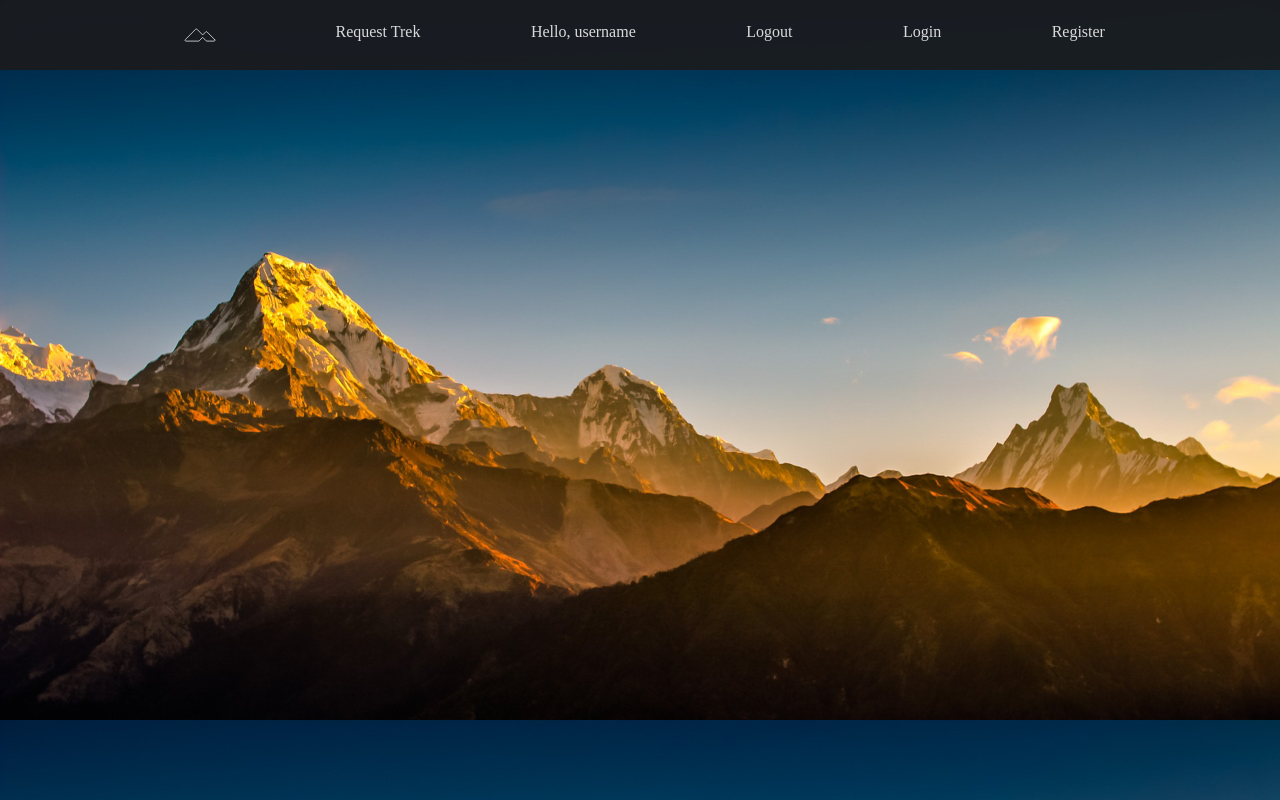
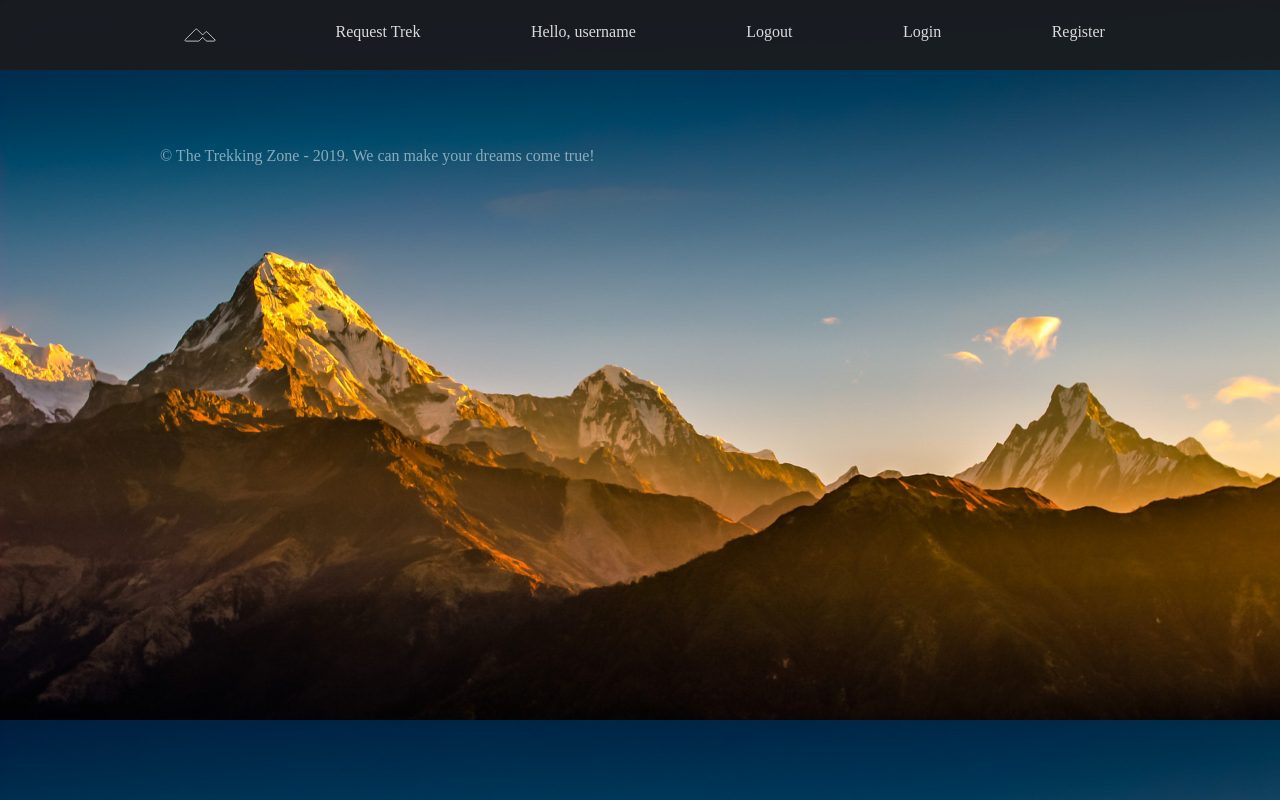
Before and after one commit to Vladimir-Petkov/TripAdventures, a React (Create React App) app: page / in a window 1280 px wide. Built offline with nearby package versions, Linux system fonts and the light colour scheme; a web font is replaced by a local one.

Commit message:
add footer page

```diff
--- a/src/App.js
+++ b/src/App.js
@@ -1,13 +1,13 @@
 import React from 'react';
 import './App.module.css';
 import Header from './Components/Header/Header';
-// import Footer from './Components/Footer/Footer';
+import Footer from './Components/Footer/Footer';
 
 const App = () => {
   return (
-    <div className="App">
+    <div>
       <Header />
-      {/* <Footer /> */}
+      <Footer />
     </div>
   );
 }
--- /dev/null
+++ b/src/Components/Footer/Footer.js
@@ -0,0 +1,21 @@
+import React from 'react';
+
+const App = () => {
+    return (
+        <footer class="container py-5 page-footer">
+            <div class="row text-center">
+                {/* <svg xmlns="http://www.w3.org/2000/svg" width="40" height="24" fill="rgba(255, 255, 255, 0.513)" stroke="currentColor"
+                    stroke-linecap="rectangle" stroke-linejoin="rectangle" stroke-width="2" class="d-block mb-2" role="img"
+                    viewBox="0 0 70.617 70.617" focusable="false">
+                    <path d="M70.031,46.254L51.69,27.912c-0.78-0.781-2.047-0.781-2.828,0l-7.281,7.28L28.028,21.639
+        c-0.75-0.75-2.078-0.75-2.828,0L0.586,46.253c-0.572,0.572-0.743,1.433-0.434,2.18S1.191,49.667,2,49.667l29.936-0.003
+        c0.531,0,1.039-0.211,1.414-0.586l8.231-8.229l8.232,8.232c0.375,0.375,0.884,0.586,1.414,0.586l17.39,0.001
+        c0.809,0,1.538-0.487,1.848-1.234S70.604,46.826,70.031,46.254z" />
+                </svg> */}
+                <p class="footer d-block mb-3">© The Trekking Zone - 2019. We can make your dreams come true!</p>
+            </div>
+        </footer>
+    );
+}
+
+export default App;
--- a/src/Components/Header/Header.js
+++ b/src/Components/Header/Header.js
@@ -3,11 +3,11 @@ import React from 'react';
 
 const Header = () => {
     return (
-        <nav class="site-header sticky-top py-1">
-            <div class="container d-flex flex-column flex-md-row justify-content-between">
-                <a class="py-3" href="/">
+        <nav className="site-header sticky-top py-1">
+            <div className="container d-flex flex-column flex-md-row justify-content-between">
+                <a className="py-3" href="/">
                     <svg xmlns="http://www.w3.org/2000/svg" width="50" height="30" fill="none" stroke="currentColor"
-                        stroke-linecap="round" stroke-linejoin="round" stroke-width="2" class="d-block mx-auto" role="img"
+                        strokeLinecap="round" stroke-linejoin="round" stroke-width="2" className="d-block mx-auto" role="img"
                         viewBox="0 0 70.617 70.617" focusable="false">
                         <title>The Trekking Zone</title>
                         <path d="M70.031,46.254L51.69,27.912c-0.78-0.781-2.047-0.781-2.828,0l-7.281,7.28L28.028,21.639
@@ -17,11 +17,11 @@ const Header = () => {
                     </svg>
                 </a>
 
-                <a class="py-3 d-none d-md-inline-block" href="/">Request Trek</a>
-                <a class="py-3 d-none d-md-inline-block" href="/profile">Hello, username</a>
-                <a class="py-3 d-none d-md-inline-block" href="/logout">Logout</a>
-                <a class="py-3 d-none d-md-inline-block" href="/login">Login</a>
-                <a class="py-3 d-none d-md-inline-block" href="/register">Register</a>
+                <a className="py-3 d-none d-md-inline-block" href="/">Request Trek</a>
+                <a className="py-3 d-none d-md-inline-block" href="/profile">Hello, username</a>
+                <a className="py-3 d-none d-md-inline-block" href="/logout">Logout</a>
+                <a className="py-3 d-none d-md-inline-block" href="/login">Login</a>
+                <a className="py-3 d-none d-md-inline-block" href="/register">Register</a>
             </div>
         </nav>
     )
--- a/src/index.css
+++ b/src/index.css
@@ -3,8 +3,8 @@
 
 }
 body{
-  background-image: url('/images/annapurna-3968913_1920\ \(1\).jpg');
-  background-size: cover;
+  background-image: url("/images/annapurna-3968913_1920\ \(1\).jpg");
+  background-size:cover;
 }
 .container {
   max-width: 960px;
@@ -53,6 +53,12 @@ a{
 }
 
 .overflow-hidden { overflow: hidden; }
+
+footer p{
+   position:relative;
+   float:left;
+}
+
 
 .trek-details{
     display: block;
@@ -286,15 +292,9 @@ transform: translate(-50%, -50%);
   background-color:rgba(255, 255, 255, 0.781);
   max-width:90%;
 }
-
 .footer{
   color: rgba(255, 255, 255, 0.513);
-  clear: both;
-  position: relative;
-  height: 200px;
-  margin-top: 200px;
 }
-
 .no-found-template{
 color: rgba(255, 255, 255, 0.513);
 }
```
Also changed, not shown: src/Components/Footer/Footer.module.css (added).
